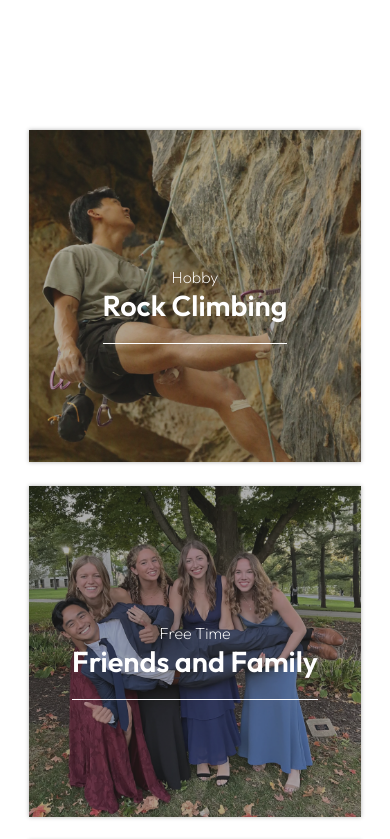
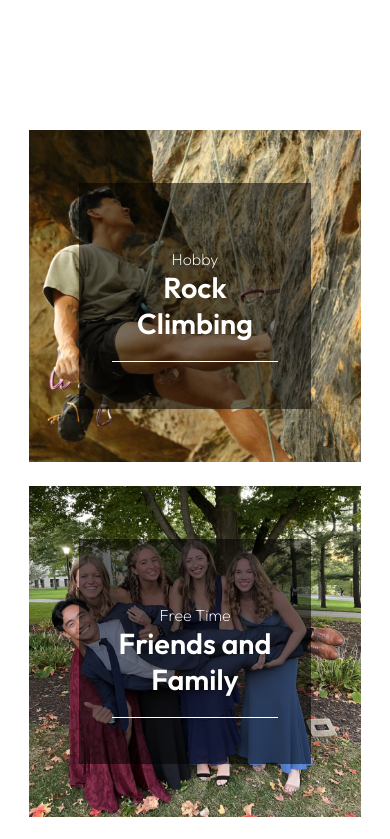
Before and after one commit to jnguyen38/jonathanguyen.com, a Next.js app: page / in a window 390 px wide. Shown: the part 880-1719 px from the top of the page. Built offline with nearby package versions, Linux system fonts and the light colour scheme.

Commit message:
Mobile styling, Modal images

```diff
--- a/src/components/About.js
+++ b/src/components/About.js
@@ -54,7 +54,7 @@ export default function About() {
                         <Image src={props.src} className={`${styles.img}`} placeholder={`blur`} style={{objectFit: "cover"}} alt={''} fill sizes={"35vw"}/>
                     </div>
                 </div>
-                <div id={`about-${props.id}`} className={`${styles.imgOverlay}`}>
+                <div id={`about-${props.id}`} className={`${styles.imgOverlay} ${styles.aboutMobile}`}>
                     <div className={`${styles.overlayText} pl-2`}>
                         <p className={`fw-2`}>{props.type}</p>
                         <p className={`fw-6 fs-md`}>{props.name}</p>
--- a/src/components/Modal.js
+++ b/src/components/Modal.js
@@ -42,6 +42,12 @@ function ModalDesc(props) {
                     return <p key={index} className={`fw-5 fs-smd mb-1`}>{item.value}</p>
                 if (item.type === "subsection")
                     return <p key={index} className={`fw-5 fs-sm mb-1`}>{item.value}</p>
+                if (item.type === "image")
+                    return (
+                        <div className={`${styles.modalImg} ${item.AR} mb-5`}>
+                            <Image key={index} src={item.value} alt={""} fill/>
+                        </div>
+                    )
             })}
         </div>
     );
--- a/src/components/Projects.js
+++ b/src/components/Projects.js
@@ -39,7 +39,8 @@ export default function Projects() {
                 {type: "section", value: "The Problem"},
                 {type: "text", value: "I'm obsessed with music, and my main medium of listening is Spotify. I love their platform and it honestly makes my life so much better. I noticed that one of the really popular tools out there to check your Spotify stats is this website called 'statsforspotify.com'. The site is great and even tracks your top artists, songs, and genres to show you how they have changed over time. The one problem is that it is very shallow (meaning you can't see anything other than a song title/artist name and the cover art) and has a terrible frontend user interface. I didn't like it, so I made Statify."},
                 {type: "section", value: "Description"},
-                {type: "text", value: "Statify is an all-in-one tool to check all of Spotify's song statistics. You can view your top songs, artists, and genres of the last month, last 6 months, or of all-time. You can also click on your songs or artists to see all of Spotify's stats on that item (ie acousticness, energy, danceability, genre, etc.). The best part is that everything is wrapped in a easy to use and well designed user interface."},
+                {type: "text", value: "Statify is an all-in-one tool to check all of Spotify's song statistics. You can view your top songs, artists, and genres of the last month, last 6 months, or of all-time. You can also click on your songs or artists to see all of Spotify's stats on that item (ie acousticness, energy, danceability, genre, etc.). The best part is that everything is wrapped in a easy to use and well designed user interface. Here is a snapshot of my top artists of all time."},
+                {type: "image", value: statifyArtist, AR: styles.projectAR},
                 {type: "section", value: "Development"},
                 {type: "text", value: "Overall, Statify was my first full web app that I've tried to create. Almost every aspect of the tech stack was new to me: ReactJS with CRA, Node, Express, APIs in general, the list goes on. Even though, I was really happy with the result at the time, I want to go back and clean some parts of the code, and enhance some of performance, responsiveness, and scalability. This project is still a work in progress."}
             ]
--- a/src/styles/components/Modal.module.css
+++ b/src/styles/components/Modal.module.css
@@ -124,6 +124,11 @@
     opacity: .9;
 }
 
+.modalImg {
+    width: 100%;
+    position: relative;
+}
+
 @media (max-width: 768px) {
     .modalProject {
         bottom: 2%;
--- a/src/styles/pages/Home.module.css
+++ b/src/styles/pages/Home.module.css
@@ -119,17 +119,23 @@
 
 @media (max-width: 768px) {
     .aboutDisplay, .projectDisplay {grid-template-columns: 1fr;}
-    .aboutContainer {padding: 0; width: 100%;}
+    .aboutContainer {padding: 0;width: 100%;}
     .projectContainer {padding: 0; width: 100%;}
     .main, .side {grid-column: span 1;}
     .displayItem {box-shadow: none;}
     .imgOverlay {
         opacity: 1;
         display: flex;
-        background-color: #33333366;
-        box-shadow: 0 0 4px #33333366;
+        background-color: #00000088;
+        box-shadow: none;
         align-items: center;
         justify-content: center;
+    }
+    .imgOverlay.aboutMobile {
+        bottom: auto;
+        top: auto;
+        height: 50%;
+        width: 50%;
     }
     .overlayText {
         border-left: none;
```
